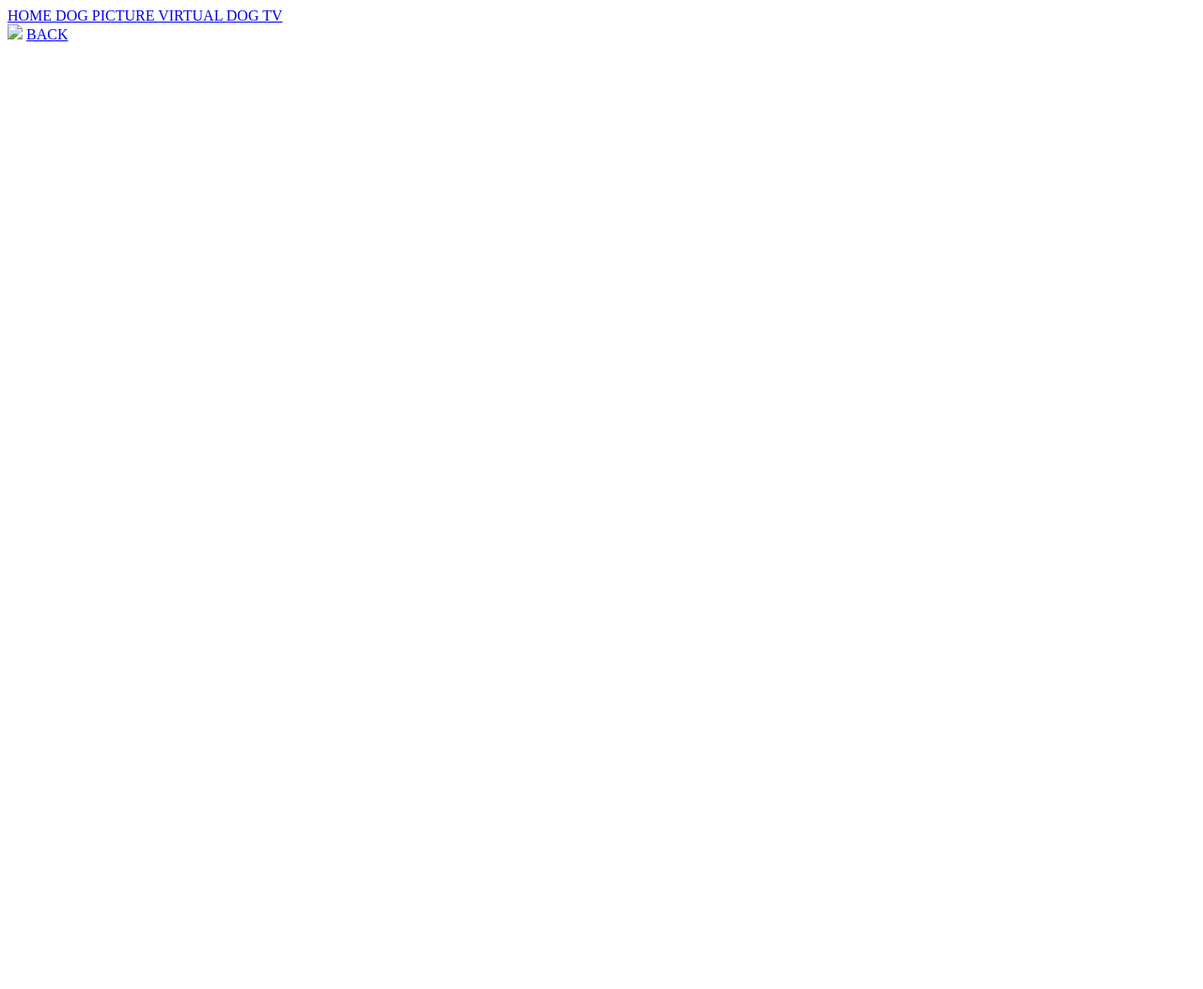
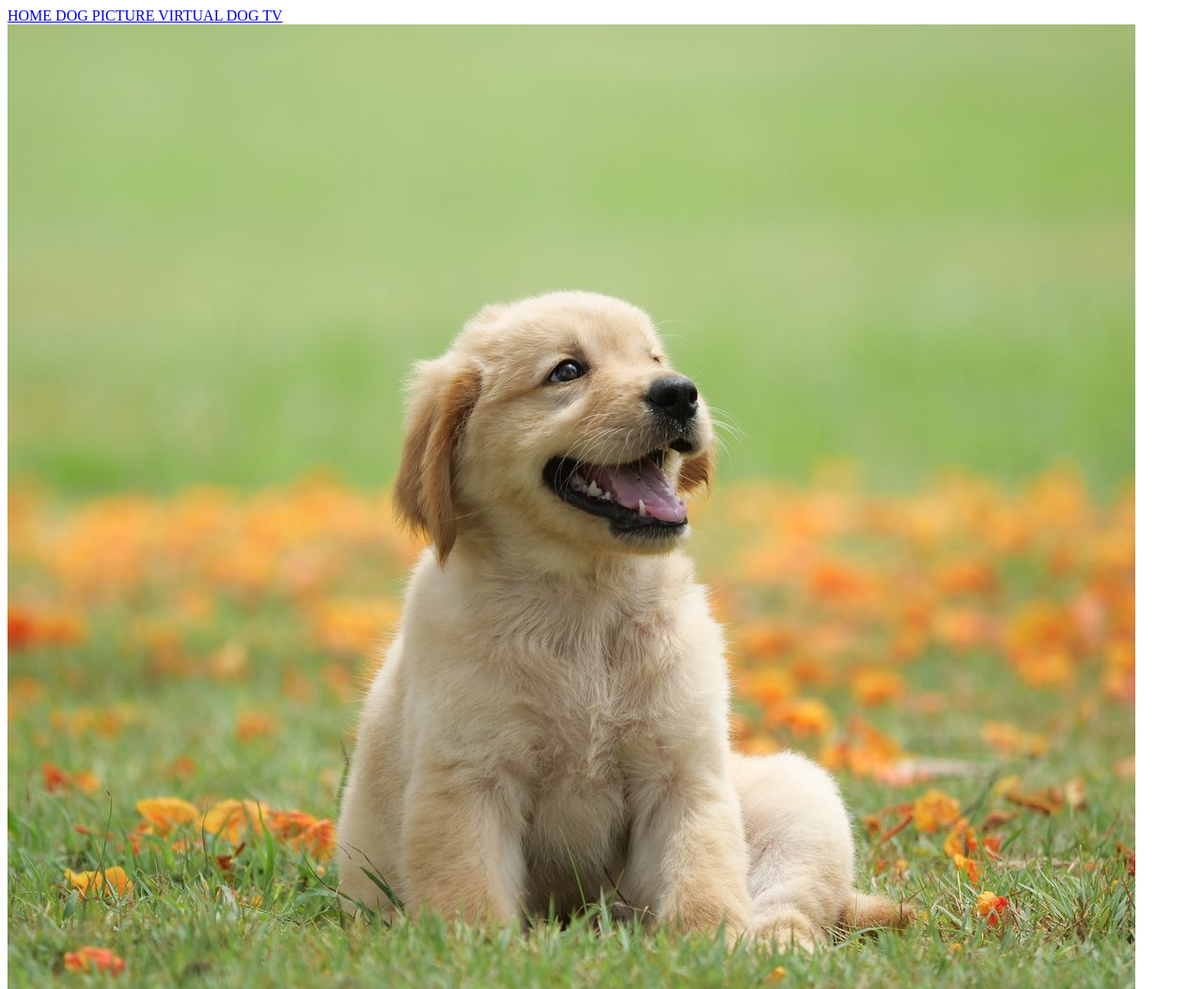
Before and after one commit to jedfran/HTML-and-CSS-Projects, a plain HTML site: page Assignments/dog.html in a window 1280 px wide. Shown: the top 1053 px of the page at 94% size. Before the commit the page ends 800 px from the top, so only its background shows below. Drawn offline with Linux system fonts and the light colour scheme; files whose address does not match are found by name.

Commit message:
Created a folder for images
Also tweaked the file path so it matches the folder.

```diff
--- a/Assignments/dog.html
+++ b/Assignments/dog.html
@@ -12,7 +12,7 @@
 	</nav>
 
 	<body>
-		<img src="C:\Users\Jedo Francisco\Documents\GitHub\HTML-and-CSS-Projects\Images and Videos\\dog.jpg">
+		<img src="C:\Users\Jedo Francisco\Documents\GitHub\HTML-and-CSS-Projects\Images\dog.jpg">
 		<a href = dog_1.html> BACK </a>
 	</body>
 </html>
```
Also changed, not shown: Images/dog.jpg (added).
